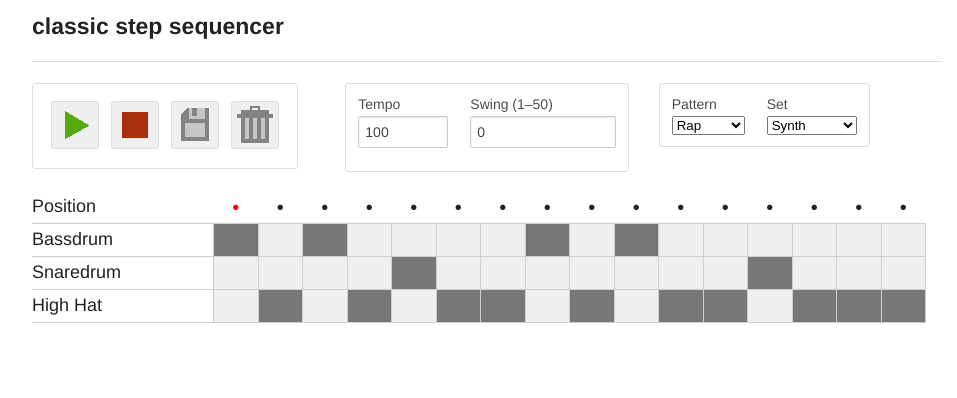
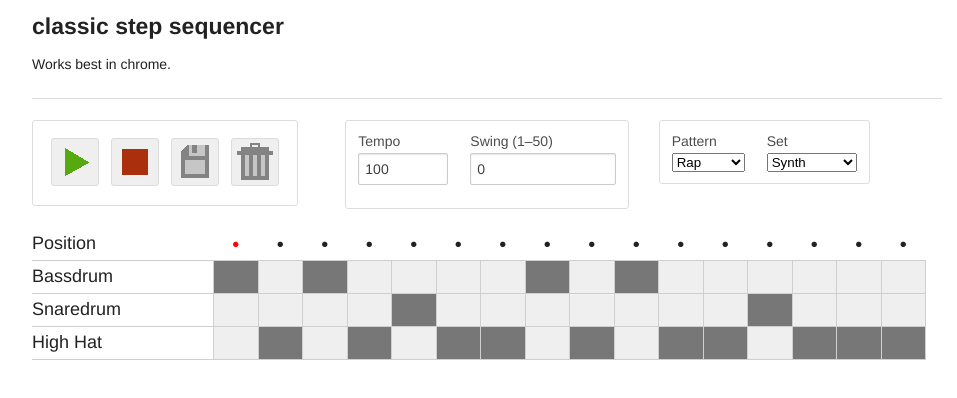
Before and after one commit to WoobieTheBear/sequencer, a plain HTML site: page index.html in a window 1280 px wide. Shown: the whole page, without its empty margins (153-1110 px from the left). Drawn offline with Linux system fonts and the light colour scheme.

Commit message:
Hey digi
that’s how you can change someone else' code and suggest changes:
- you go to the repository
- you open the code you want to change
- you click edit
- you change the code
- you click preview
- you write a short explanation what you did
- you click propose File change

And all the other person has to do now is to accept the pull request :-D i just figured that out myself =)

```diff
--- a/index.html
+++ b/index.html
@@ -9,7 +9,7 @@
   <!-- Set the viewport width to device width for mobile -->
   <meta name="viewport" content="width=device-width" />
 
-  <title>bmn step sequencer</title>
+  <title>step sequencer</title>
 
   <!-- Included CSS Files (Uncompressed) -->
   <!--
@@ -30,6 +30,7 @@
   <div class="row">
     <div class="twelve columns">
       <h4>classic step sequencer</h4>
+      <p>Works best in chrome.</p>
       <hr />
     </div>
     <div class="four columns">
```
